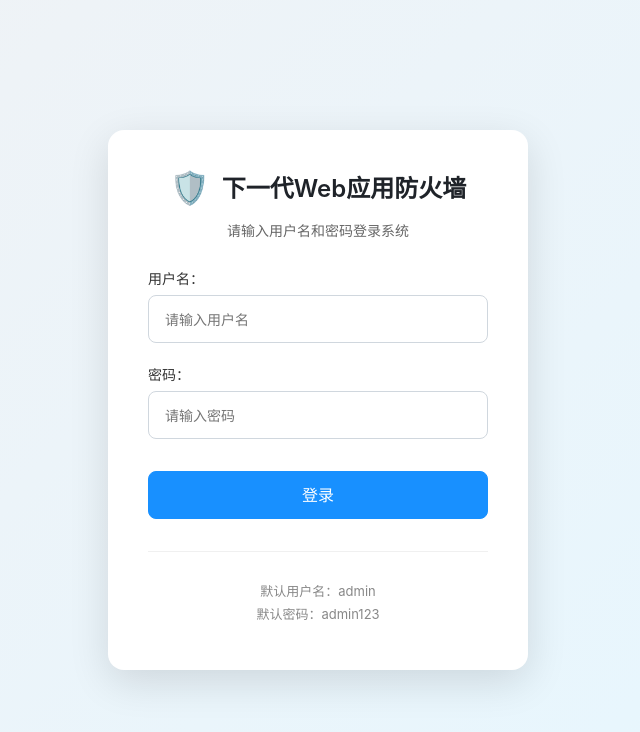
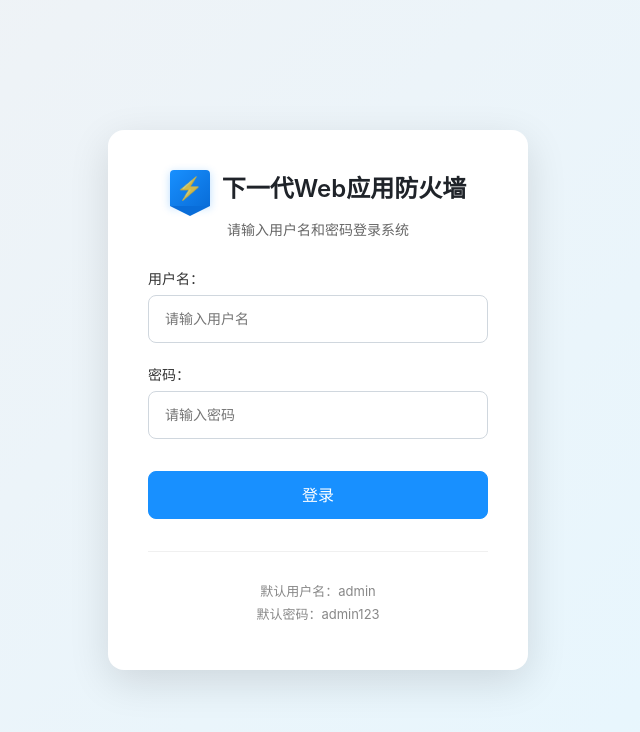
Before and after one commit to aqiyoung/waf, a Vue app in the folder frontend/: page /login in a window 1280 px wide. Shown: the top 732 px of the page, without its empty margins (322-962 px from the left). Built offline with nearby package versions, Linux system fonts and the light colour scheme.

Commit message:
Redesign logo with shield and lightning element

```diff
--- a/frontend/src/App.vue
+++ b/frontend/src/App.vue
@@ -6,7 +6,11 @@
       <aside :class="['sidebar', { collapsed: sidebarCollapsed }]">
         <div class="sidebar-header">
           <div class="logo">
-            <div class="logo-icon">🛡️</div>
+            <div class="logo-icon">
+              <div class="shield">
+                <div class="lightning">⚡</div>
+              </div>
+            </div>
             <h1>应用防火墙</h1>
           </div>
         </div>
@@ -198,7 +202,54 @@ body {
 }
 
 .logo-icon {
-  font-size: 24px;
+  position: relative;
+}
+
+.shield {
+  position: relative;
+  width: 32px;
+  height: 28px;
+  background: linear-gradient(135deg, #1890ff 0%, #096dd9 100%);
+  border-radius: 3px 3px 0 0;
+  display: flex;
+  align-items: center;
+  justify-content: center;
+  box-shadow: 0 2px 6px rgba(24, 144, 255, 0.3);
+}
+
+.shield::before {
+  content: '';
+  position: absolute;
+  bottom: -8px;
+  left: 0;
+  width: 0;
+  height: 0;
+  border-left: 16px solid transparent;
+  border-right: 16px solid transparent;
+  border-top: 8px solid #096dd9;
+}
+
+.lightning {
+  font-size: 16px;
+  position: relative;
+  z-index: 1;
+  animation: pulse 2s infinite;
+  color: white;
+}
+
+@keyframes pulse {
+  0% {
+    transform: scale(1);
+    opacity: 1;
+  }
+  50% {
+    transform: scale(1.1);
+    opacity: 0.8;
+  }
+  100% {
+    transform: scale(1);
+    opacity: 1;
+  }
 }
 
 .logo h1 {
--- a/frontend/src/views/Login.vue
+++ b/frontend/src/views/Login.vue
@@ -3,7 +3,11 @@
     <div class="login-card">
       <div class="login-header">
         <div class="logo">
-          <div class="logo-icon">🛡️</div>
+          <div class="logo-icon">
+            <div class="shield">
+              <div class="lightning">⚡</div>
+            </div>
+          </div>
           <h2>下一代Web应用防火墙</h2>
         </div>
         <p>请输入用户名和密码登录系统</p>
@@ -204,7 +208,53 @@ body {
 }
 
 .logo-icon {
-  font-size: 32px;
+  position: relative;
+}
+
+.shield {
+  position: relative;
+  width: 40px;
+  height: 36px;
+  background: linear-gradient(135deg, #1890ff 0%, #096dd9 100%);
+  border-radius: 4px 4px 0 0;
+  display: flex;
+  align-items: center;
+  justify-content: center;
+  box-shadow: 0 2px 8px rgba(24, 144, 255, 0.3);
+}
+
+.shield::before {
+  content: '';
+  position: absolute;
+  bottom: -10px;
+  left: 0;
+  width: 0;
+  height: 0;
+  border-left: 20px solid transparent;
+  border-right: 20px solid transparent;
+  border-top: 10px solid #096dd9;
+}
+
+.lightning {
+  font-size: 20px;
+  position: relative;
+  z-index: 1;
+  animation: pulse 2s infinite;
+}
+
+@keyframes pulse {
+  0% {
+    transform: scale(1);
+    opacity: 1;
+  }
+  50% {
+    transform: scale(1.1);
+    opacity: 0.8;
+  }
+  100% {
+    transform: scale(1);
+    opacity: 1;
+  }
 }
 
 .logo h2 {
```
